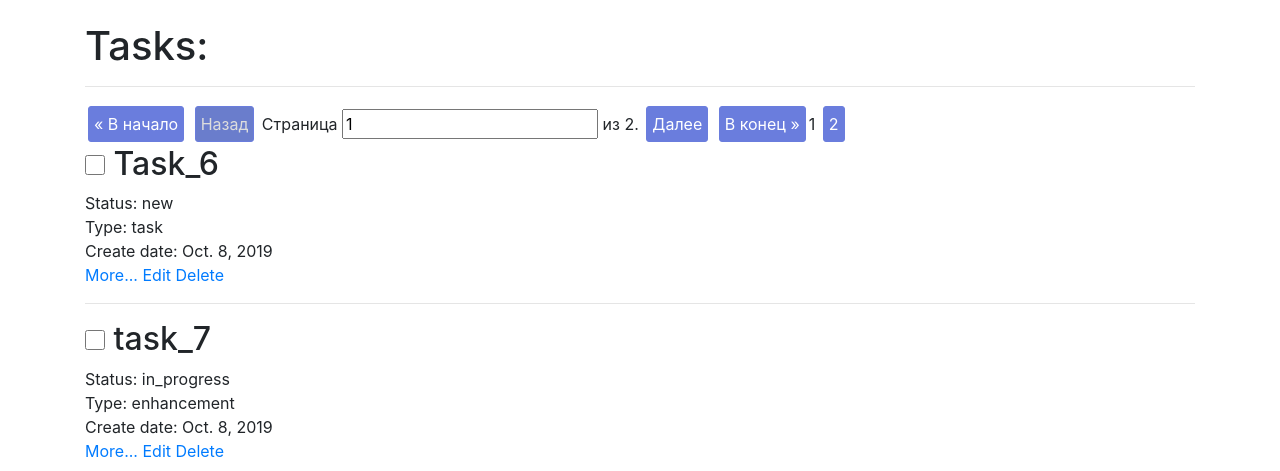
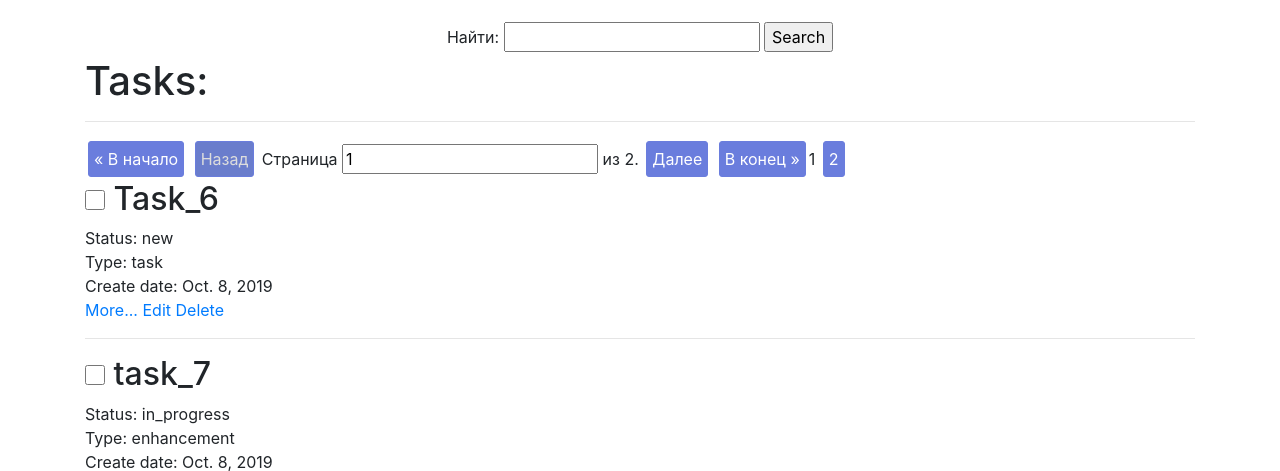
Before and after one commit to aydarbekov/new_todo, a Django app: page / in a window 1280 px wide. Shown: the part 38-509 px from the top of the page. Run offline with Django 3.2, Linux system fonts and the light colour scheme; data comes from the database, SQL or seed files in the repository; some libraries are stand-ins or nearby versions.

Commit message:
added search in tasks and projects

```diff
--- a/TODO_list/webapp/forms.py
+++ b/TODO_list/webapp/forms.py
@@ -31,3 +31,7 @@ class ProjectForm(forms.ModelForm):
     class Meta:
         model = Project
         fields = ['name', 'description']
+
+
+class SimpleSearchForm(forms.Form):
+    search = forms.CharField(max_length=100, required=False, label="Найти")
--- a/TODO_list/webapp/templates/partial/pagination.html
+++ b/TODO_list/webapp/templates/partial/pagination.html
@@ -1,9 +1,9 @@
 <div class="pagination">
     <form action="" method="GET">
-        <a href="?page=1">&laquo; В начало</a>
+        <a href="?{% if query %}{{ query }}&{% endif %}page=1">&laquo; В начало</a>
 
         {% if page_obj.has_previous %}
-            <a href="?page={{ page_obj.previous_page_number }}">Назад</a>
+            <a href="?{% if query %}{{ query }}&{% endif %}page={{ page_obj.previous_page_number }}">Назад</a>
         {% else %}
             <span class="page-disabled">Назад</span>
         {% endif %}
@@ -13,19 +13,19 @@
         </span>
 
         {% if page_obj.has_next %}
-            <a href="?page={{ page_obj.next_page_number }}">Далее</a>
+            <a href="?{% if query %}{{ query }}&{% endif %}page={{ page_obj.next_page_number }}">Далее</a>
         {% else %}
             <span class="page-disabled">Далее</span>
         {% endif %}
 
-        <a href="?page={{ paginator.num_pages }}">В конец &raquo;</a>
+        <a href="?{% if query %}{{ query }}&{% endif %}page={{ paginator.num_pages }}">В конец &raquo;</a>
     </form>
     <div>
         {% for page in paginator.page_range %}
             {% if page_obj.number == page %}
                 <span class="page-active">{{ page }}</span>
             {% else %}
-                <a href="?page={{ page }}">{{ page }}</a>
+                <a href="?{% if query %}{{ query }}&{% endif %}page={{ page }}">{{ page }}</a>
             {% endif %}
         {% endfor %}
     </div>
--- /dev/null
+++ b/TODO_list/webapp/templates/partial/simple_search.html
@@ -0,0 +1,8 @@
+<form class="text-center" action="" method="GET">
+    <label for="{{ form.search.id_for_label }}">{{ form.search.label }}:</label>
+    {{ form.search }}
+    <input type="submit" value="Search">
+    {% for error in form.search.errors %}
+        <p class="form-error">{{ error }}</p>
+    {% endfor %}
+</form>
--- a/TODO_list/webapp/templates/project/list.html
+++ b/TODO_list/webapp/templates/project/list.html
@@ -1,10 +1,11 @@
 {% extends 'base.html' %}
 
 {% block menu %}
-   <li><a href="{% url 'project_create' %}">Add Project</a></li>
+    <li><a href="{% url 'project_create' %}">Add Project</a></li>
 {% endblock %}
 
 {% block content %}
+    {% include 'partial/simple_search.html' %}
     <h1>Projects:</h1>
     <hr/>
     {% if is_paginated %}
--- a/TODO_list/webapp/templates/task/index.html
+++ b/TODO_list/webapp/templates/task/index.html
@@ -8,6 +8,7 @@
 {% endblock %}
 
 {% block content %}
+    {% include 'partial/simple_search.html' %}
     <h1>Tasks:</h1>
     <hr/>
     {% if is_paginated %}
--- a/TODO_list/webapp/views/task_views.py
+++ b/TODO_list/webapp/views/task_views.py
@@ -4,8 +4,10 @@ from django.shortcuts import render, get_object_or_404, redirect
 from django.views.generic.base import View
 
 from webapp.models import Task, Project
-from webapp.forms import TaskForm, ProjectTaskForm
+from webapp.forms import TaskForm, ProjectTaskForm, SimpleSearchForm
 from webapp.views.base_views import MassDeleteView
+from django.db.models import Q
+from django.utils.http import urlencode
 
 
 class IndexView(ListView):
@@ -15,6 +17,33 @@ class IndexView(ListView):
     ordering = '-date'
     paginate_by = 5
     paginate_orphans = 1
+
+    def get(self, request, *args, **kwargs):
+        self.form = self.get_search_form()
+        self.search_value = self.get_search_value()
+        return super().get(request, *args, **kwargs)
+
+    def get_context_data(self, *, object_list=None, **kwargs):
+        context = super().get_context_data(object_list=object_list, **kwargs)
+        context['form'] = self.form
+        if self.search_value:
+            context['query'] = urlencode({'search': self.search_value})
+        return context
+
+    def get_queryset(self):
+        queryset = super().get_queryset()
+        if self.search_value:
+            query = Q(description__icontains=self.search_value) | Q(full_descr__icontains=self.search_value)
+            queryset = queryset.filter(query)
+        return queryset
+
+    def get_search_form(self):
+        return SimpleSearchForm(self.request.GET)
+
+    def get_search_value(self):
+        if self.form.is_valid():
+            return self.form.cleaned_data['search']
+        return None
 
 
 class TasksDelete(MassDeleteView):
```
Also changed, not shown: TODO_list/webapp/views/project_views.py (+31 -2 lines).
